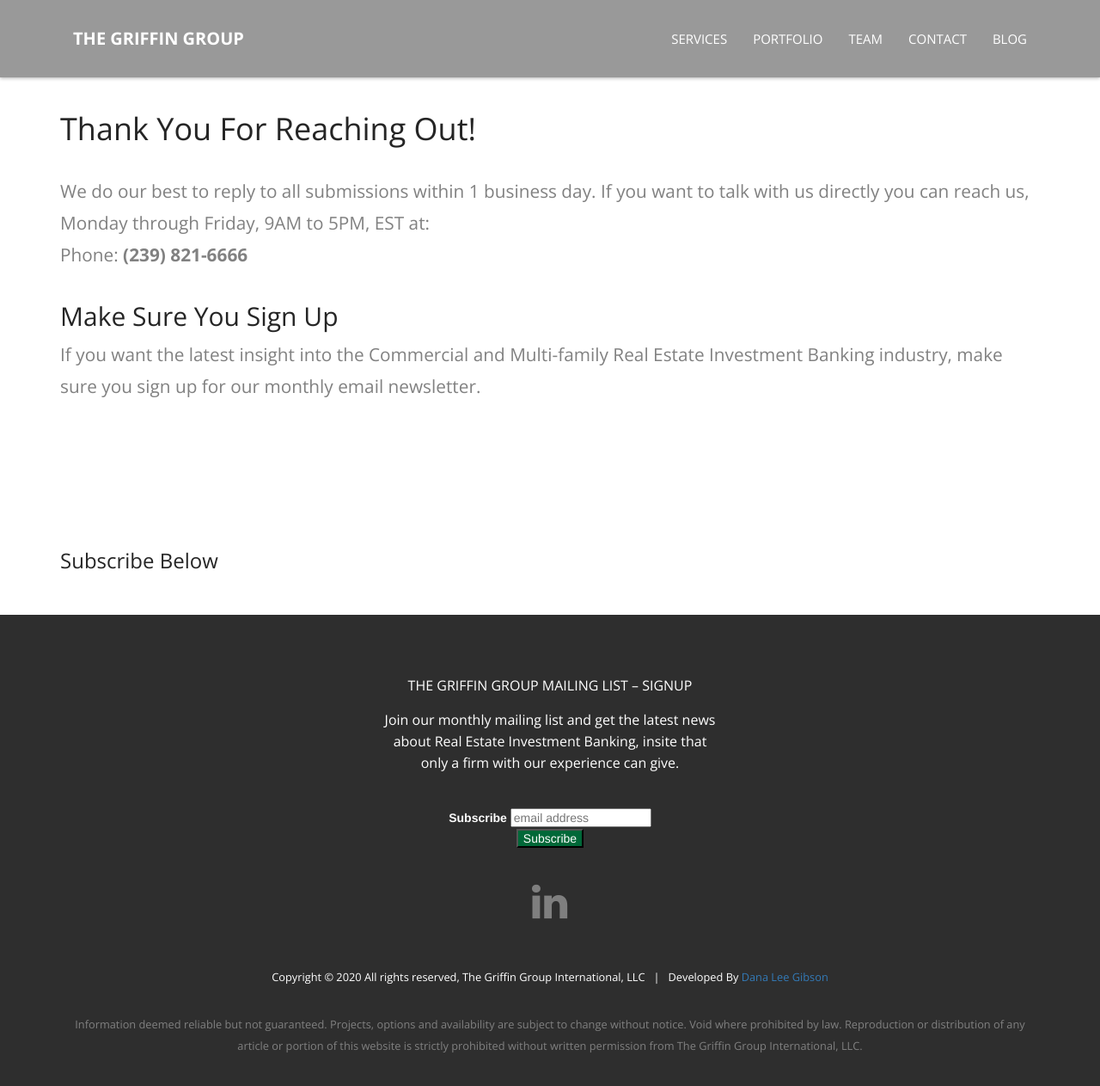
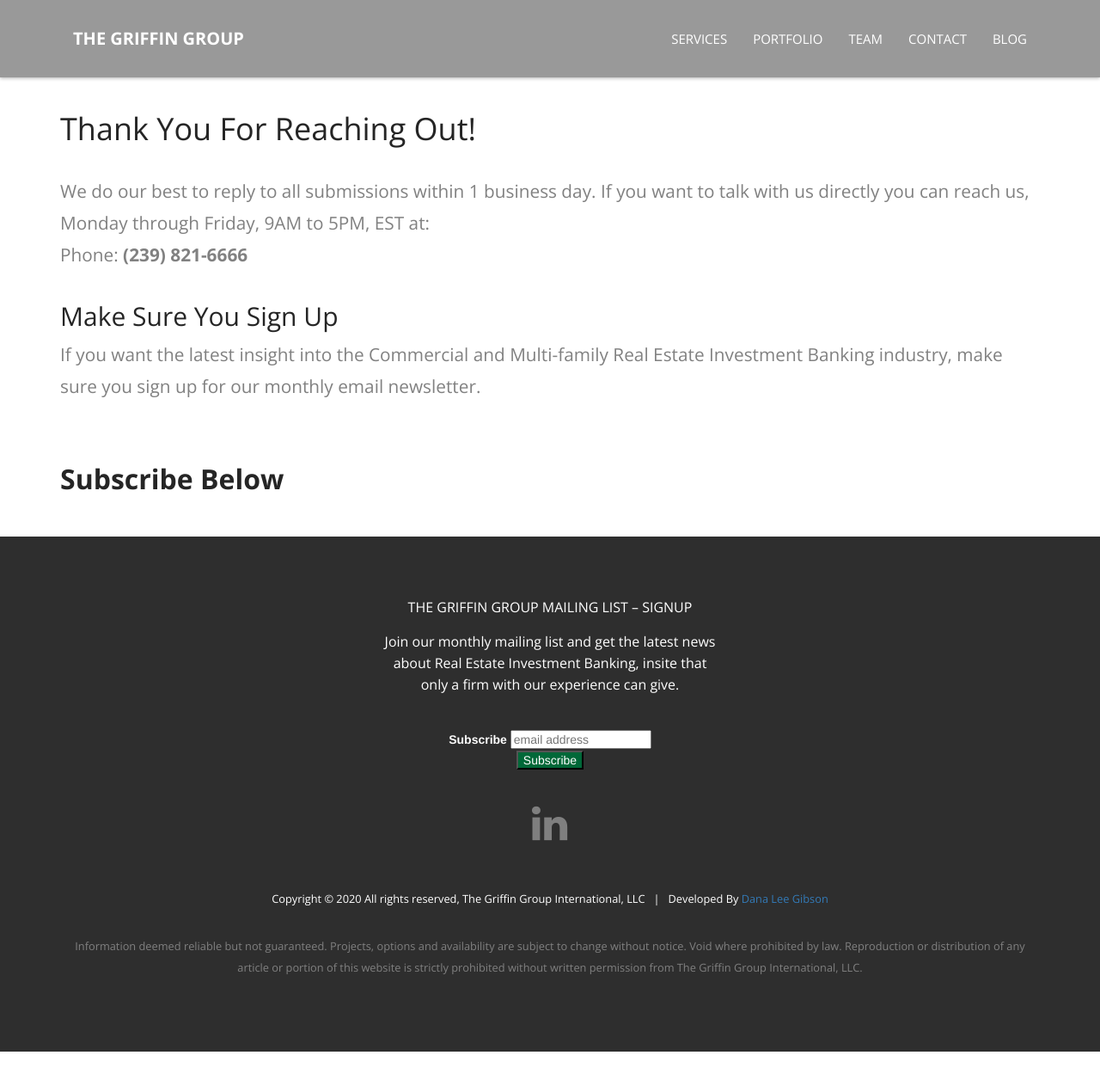
Before and after one commit to FatMan50/griffin-blog, a Jekyll site: the page built from thank-you.html, in a window 1280 px wide and 1314 px high. Shown: the top 1263 px of the window at 86% size. Built offline with Jekyll 4.4.1, drawn with Linux system fonts in a browser that asks for light colours; comment, search, counter and statistics services are not loaded.

Commit message:
adding tahnk you page 5

```diff
--- a/thank-you.html
+++ b/thank-you.html
@@ -10,9 +10,9 @@
               <p style="font-size: 1.3em; line-height: 1.8em;">We do our best to reply to all submissions within 1 business day. If you want to talk with us directly you can reach us, Monday through Friday, 9AM to 5PM, EST at:<br />
                 <span>Phone: <strong>(239) 821-6666</strong></span></p>
                 <h2>Make Sure You Sign Up</h2>
-                <p style="font-size: 1.3em; line-height: 1.8em; padding-bottom: 150px;">If you want the latest insight into the Commercial and Multi-family Real Estate Investment Banking industry, make sure you sign up for our monthly email newsletter.</p>
+                <p style="font-size: 1.3em; line-height: 1.8em; padding-bottom: 50px;">If you want the latest insight into the Commercial and Multi-family Real Estate Investment Banking industry, make sure you sign up for our monthly email newsletter.</p>
 
-                <h3>Subscribe Below</h3>
+                <h3 style="font-size: 2em; font-weight: 600;">Subscribe Below</h3>
 
               </div>
             </div>
```
